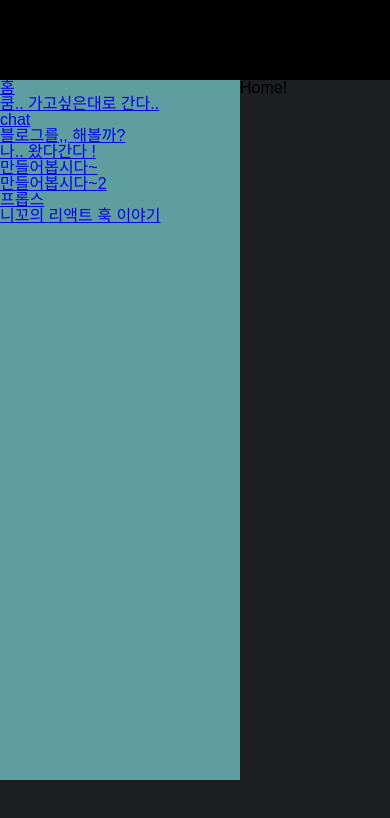
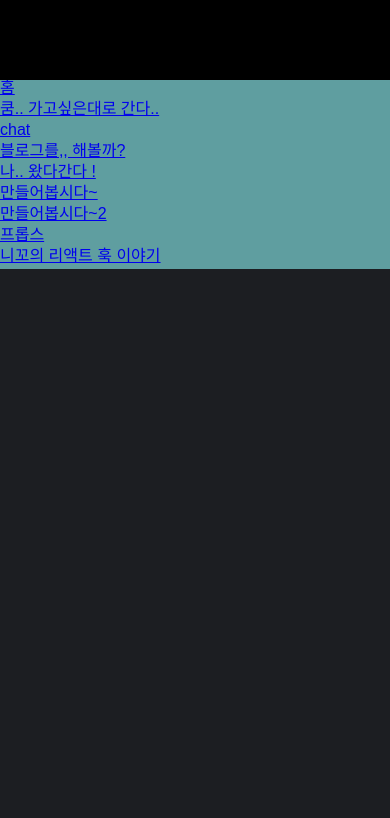
Before and after one commit to zikoom/kooms-day, a React (Create React App) app: page / in a window 390 px wide. Shown: the top 818 px of the page. Built offline with nearby package versions, Linux system fonts and the light colour scheme.

Commit message:
mobile 메뉴 만들어보기

```diff
--- a/src/App.scss
+++ b/src/App.scss
@@ -54,3 +54,18 @@ main{
   padding-left: $NAV_WIDTH;
   padding-top: $HEADER_HEIGHT;
 }
+
+@media (max-width: 991px) {
+  .nav{
+    display: block;
+    width: 100%;
+    height: auto;
+    padding-top: $HEADER_HEIGHT;
+    box-sizing: border-box;
+
+    .nav-flex-child{
+      align-items: center;
+      margin-bottom: 5px;
+    }
+  }
+}
```
